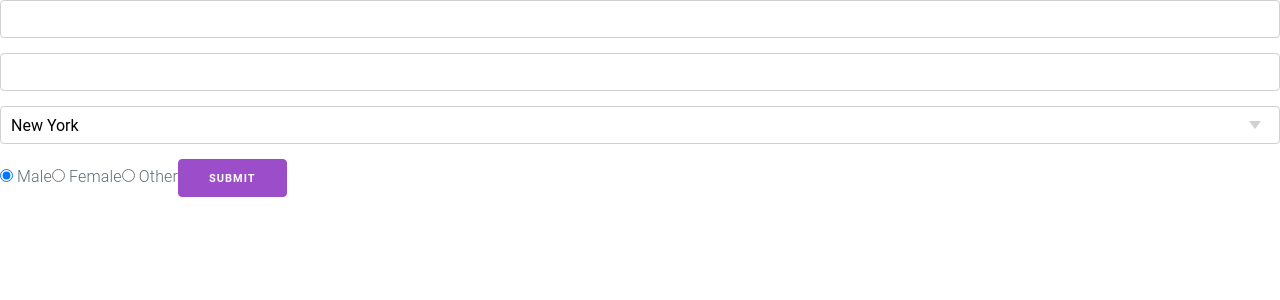
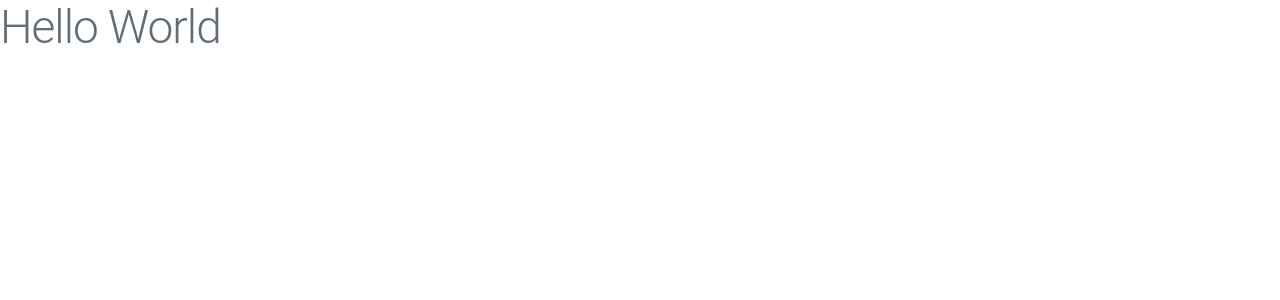
Before and after one commit to iabur/react-learning, a React (Vite) app: page / in a window 1280 px wide. Shown: the top 300 px of the page. Built offline with nearby package versions, Linux system fonts and the light colour scheme.

Commit message:
Refactor App component to remove form inputs and replace them with a simple heading, while adding a useEffect hook for logging on component mount.

```diff
--- a/src/App.jsx
+++ b/src/App.jsx
@@ -1,44 +1,18 @@
 import { Dropdown } from 'bootstrap';
-import React, { useState } from 'react';
+import React, { useEffect, useState } from 'react';
 
 
 const App = () => {
 
-  const [person, setPerson] = useState({
-    fName: '',
-    lName: '',
-    city: '',
-    gender: 'male',
-  })
-
-  const setValue = (field, value) => {
-    setPerson(prev => ({...prev, [field]: value}))
-  }
-
-  const handleSubmit = (e) => {
-    e.preventDefault()
-    alert(JSON.stringify(person))
-  }
+  useEffect(() => {
+    console.log('Mounting')
+  }, [])
 
   return (
     <div>
-      <form onSubmit={handleSubmit}>
-      <input type='text' value={person.fName} onChange={e => setValue('fName', e.target.value)} />
-      <input type='text' value={person.lName} onChange={e => setValue('lName', e.target.value)} />
-      <select value={person.city} onChange={e => setValue('city', e.target.value)}>
-        <option value="new-york">New York</option>
-        <option value="los-angeles">Los Angeles</option>
-        <option value="chicago">Chicago</option>
-        <option value="houston">Houston</option>
-        <option value="miami">Miami</option>
-        <option value="san-francisco">San Francisco</option>
-      </select>
-      <input type='radio' name='gender' value="male" checked={person.gender === 'male'} onChange={e => setValue('gender', e.target.value)} /> Male
-      <input type='radio' name='gender' value="female" checked={person.gender === 'female'} onChange={e => setValue('gender', e.target.value)} /> Female
-      <input type='radio' name='gender' value="other" checked={person.gender === 'other'} onChange={e => setValue('gender', e.target.value)} /> Other
-      <button>Submit</button>
-      </form>
+      <h1>Hello World</h1>
     </div>
+
   );
 };
 
```
